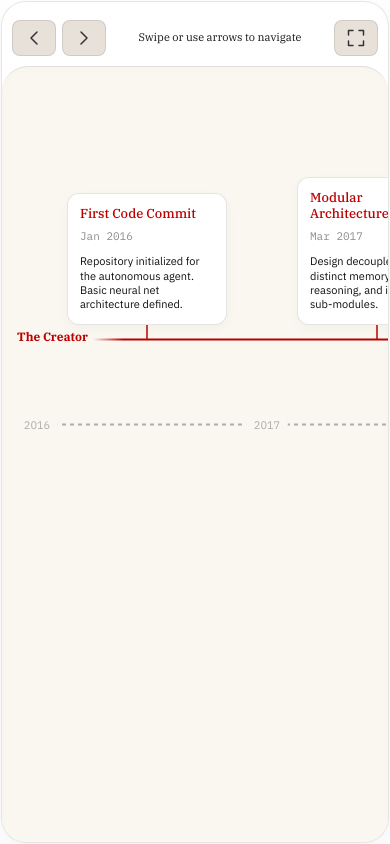
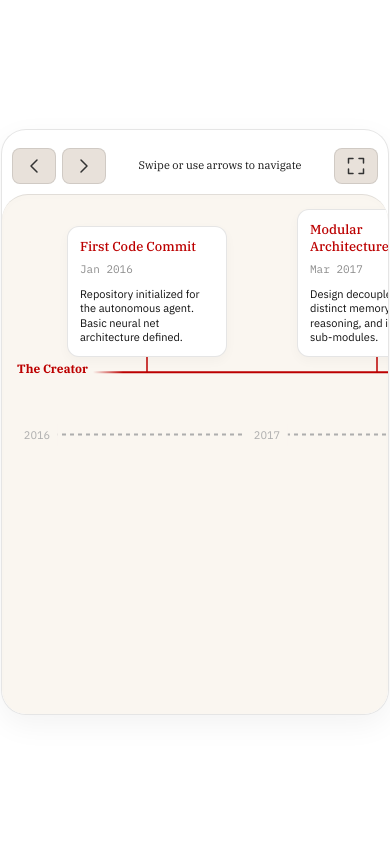
Before and after one commit to strangerobot/Boom-Timeline-Visualisation, a website: page public/index.html in a window 390 px wide. Drawn offline with Linux system fonts and the light colour scheme.

Commit message:
Configure container heights to hug contents and add vertical padding at the top and bottom of the canvas

```diff
--- a/public/app.js
+++ b/public/app.js
@@ -27,8 +27,8 @@ document.addEventListener('DOMContentLoaded', () => {
       const xLabelOffset = 15;
 
       const usableHeight = windowHeight - 40;
-      const centerY = (usableHeight / 2) - 10;
-      const trackOffset = Math.min(85, Math.max(70, usableHeight * 0.15));
+      const centerY = usableHeight / 2;
+      const trackOffset = Math.min(65, Math.max(48, usableHeight * 0.13));
       const track1Y = centerY - trackOffset;
       const track2Y = centerY + trackOffset;
 
--- a/public/style.css
+++ b/public/style.css
@@ -28,7 +28,8 @@
   box-sizing: border-box;
 }
 
-html, body {
+html,
+body {
   height: 100%;
 }
 
@@ -48,8 +49,8 @@ body {
   border-radius: 25px;
   width: 100vw;
   max-width: 100vw;
-  height: 100%;
-  max-height: 100%;
+  height: auto;
+  max-height: none;
   display: flex;
   flex-direction: column;
   padding: 10px 0 0 0;
@@ -151,6 +152,7 @@ body {
   border-top: 1px solid var(--border-color);
   border-radius: 26px 26px 24px 24px;
   flex-grow: 1;
+  height: 760px;
   width: 100%;
   overflow: hidden;
   position: relative;
@@ -367,11 +369,15 @@ body {
 @media (max-width: 599px) {
   #timeline-container {
     width: calc(100vw - 2px);
-    height: calc(100% - 2px);
+    height: auto;
     margin: 1px;
     border: 1px solid rgba(0, 0, 0, 0.1);
     border-radius: 25px;
     padding: 8px 0 0 0;
+  }
+
+  .timeline-window {
+    height: 520px;
   }
 
 
```
